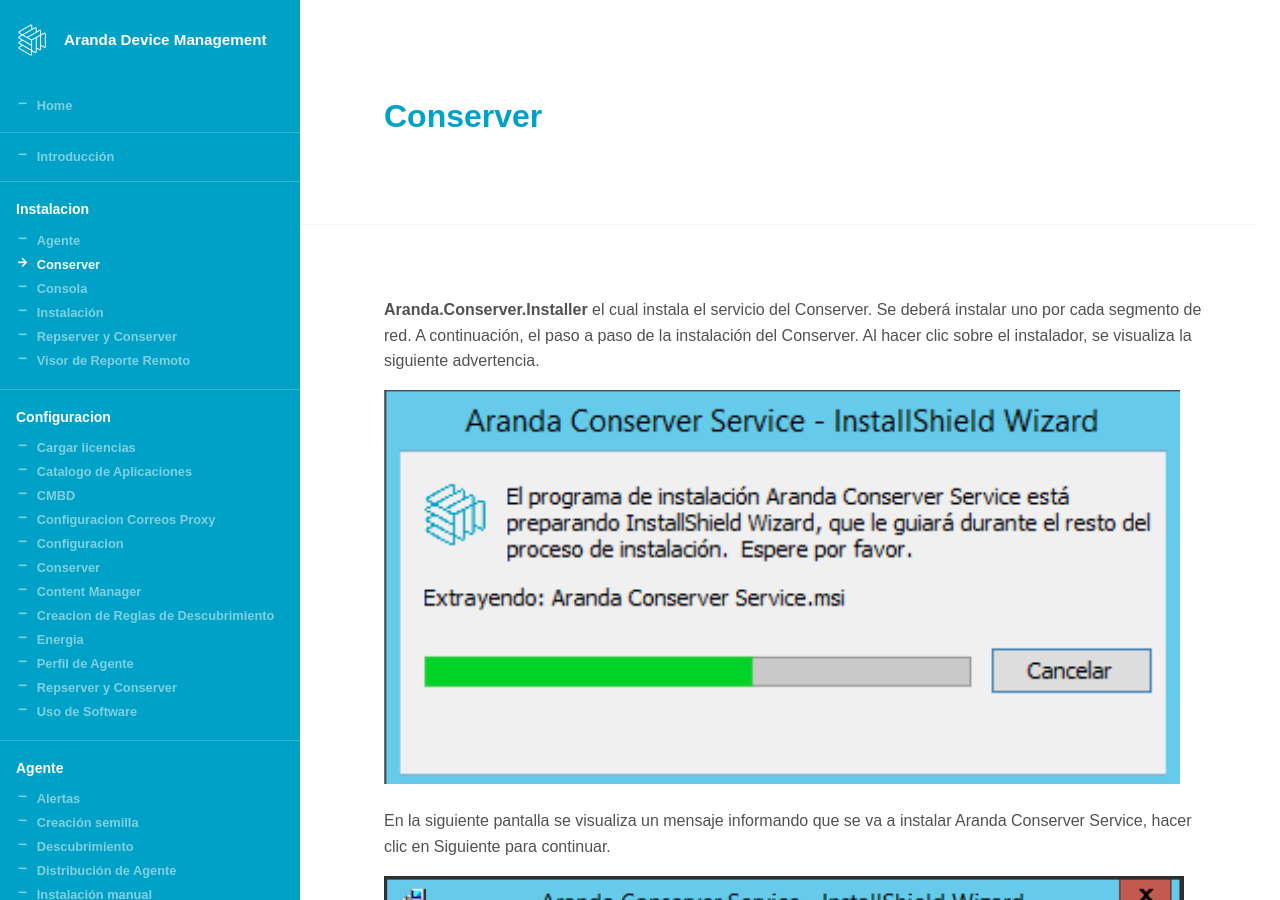
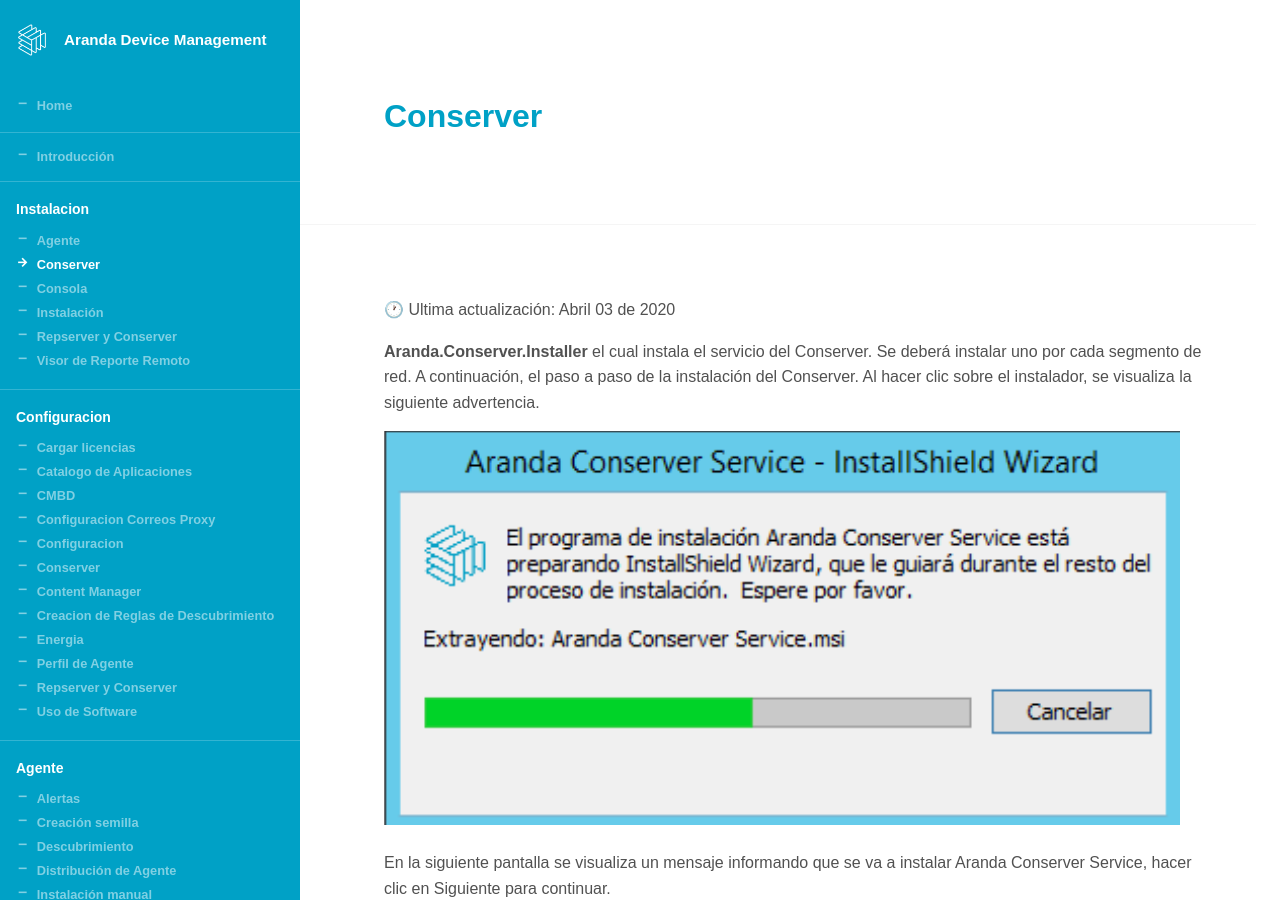
Before and after one commit to Nats85/adm, a Jekyll site: the page built from _docs/instalacion/conserver.md, in a window 1280 px wide and 900 px high. Built offline with Jekyll 4.4.1, drawn with Linux system fonts in a browser that asks for light colours.

Commit message:
Update conserver.md

```diff
--- a/_docs/instalacion/conserver.md
+++ b/_docs/instalacion/conserver.md
@@ -2,7 +2,7 @@
 title: Conserver
 info:
 ---
-
+🕐 Ultima actualización: Abril 03 de 2020
 
 **Aranda.Conserver.Installer** el cual instala el servicio del Conserver. Se deberá instalar uno por cada segmento de red. A continuación, el paso a paso de la instalación del Conserver. Al hacer clic sobre el instalador, se visualiza la siguiente advertencia.
 
```
